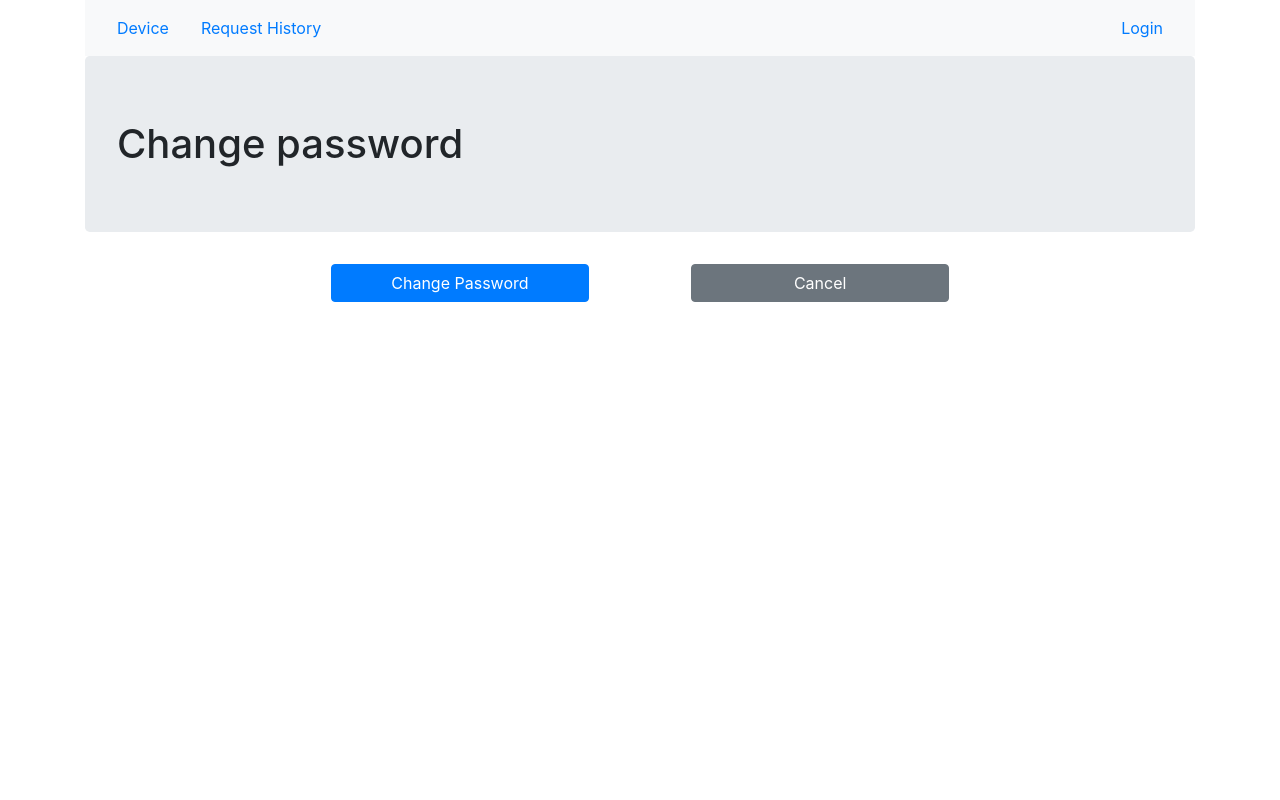
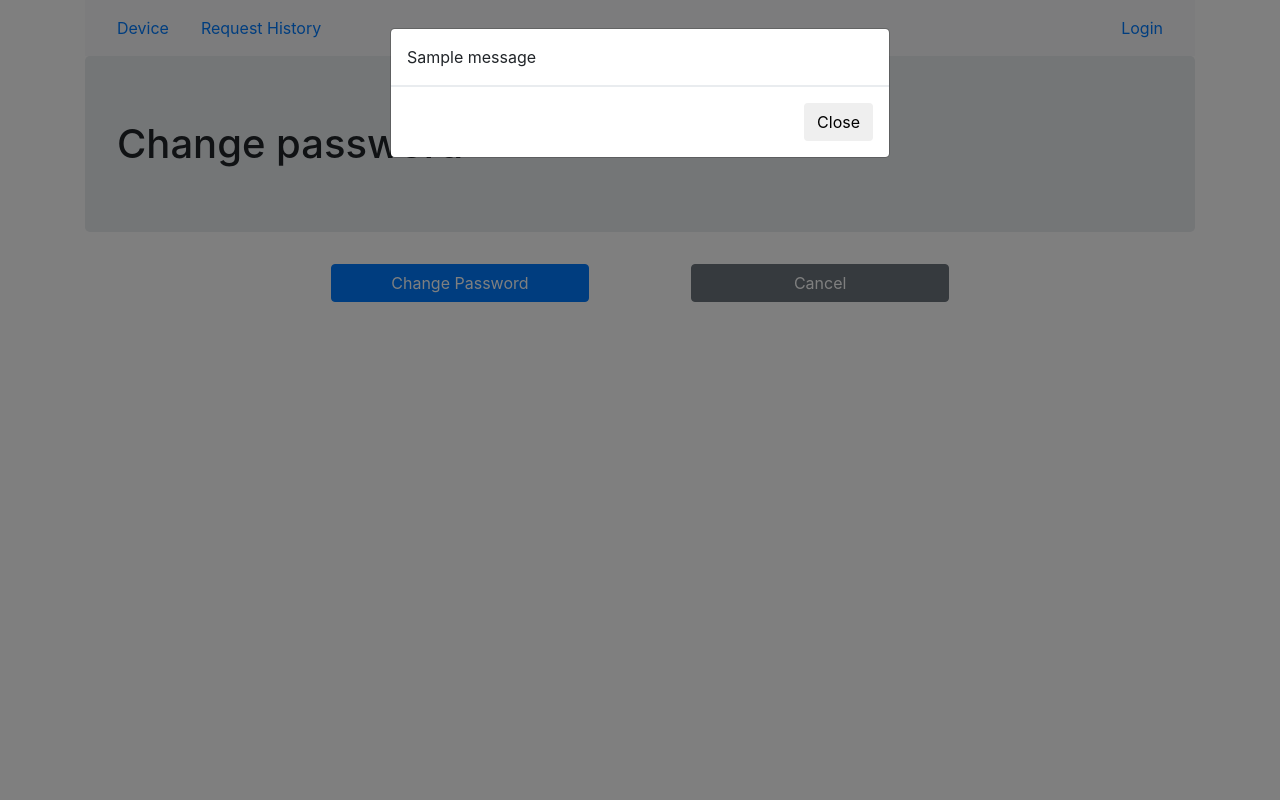
Before and after one commit to ayomikvn/lab_inventory, a Django app: template src/templates/podrequest/account_settings.html in a window 1280 px wide. Run offline with Django 3.2, Linux system fonts and the light colour scheme; the template is opened without the code that fills it, so the values that code supplies are empty; tables that the repository leaves empty hold one stand-in row (values such as "Sample post"); one stand-in notice (Sample message) is shown; some libraries are stand-ins or nearby versions.

Commit message:
Fixed bug in Change Password feature. Feedback messages displayed correctly.

```diff
--- a/src/templates/podrequest/account_settings.html
+++ b/src/templates/podrequest/account_settings.html
@@ -1,6 +1,28 @@
 {% extends 'podrequest/base.html' %}
 {% block body_block %}
-    <h1 class="jumbotron">Change password</h1>
+<h1 class="jumbotron">Change password</h1>
+
+<!-- The Modal -->
+<div class="modal" id="myModal">
+    <div class="modal-dialog">
+        <div class="modal-content">
+
+            <!-- Modal Header -->
+            <div class="modal-header">
+                {% for message in messages %}
+                    <p class="{{ message.tags }} modal-title">{{ message }}</p>
+                {% endfor %}
+            </div>
+
+            <!-- Modal footer -->
+            <div class="modal-footer">
+                <button class="btn btn-default" data-dismiss="modal">Close</button>
+            </div>
+
+        </div>
+    </div>
+</div>
+
 <div class="mx-auto col-md-7">
 <form method="post" action="{% url 'auth_app:change_password' %}" id="change_password">
     {%csrf_token %}
--- a/src/templates/podrequest/base.html
+++ b/src/templates/podrequest/base.html
@@ -54,7 +54,7 @@
     </div>
 </body>
 
-{% if messages %}
+{% if messages %} <!--If there is a message to be displayed. This is from the built-in Message Framework-->
 <script text="text/javascript">
     $(document).ready(function () {
         $('#myModal').modal('show');
```
Also changed, not shown: src/auth_app/views.py (+7 -8 lines).
